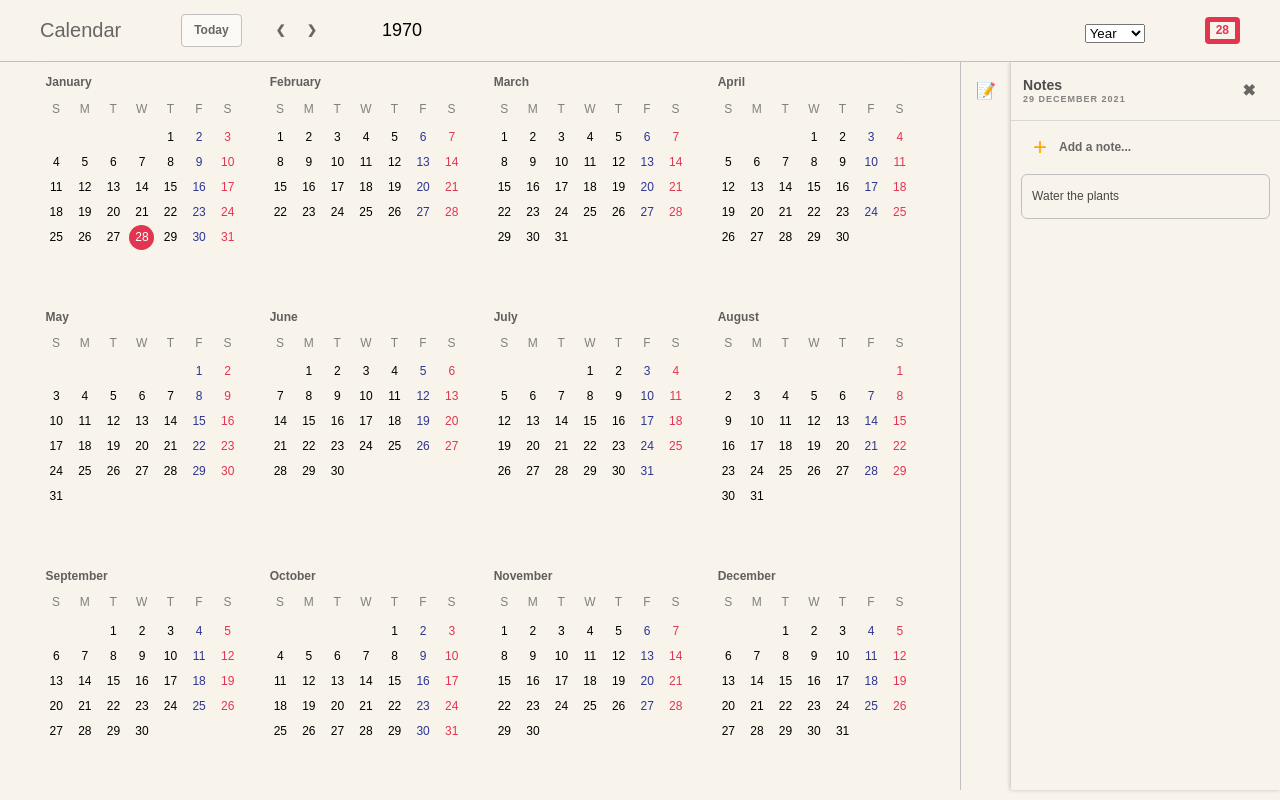
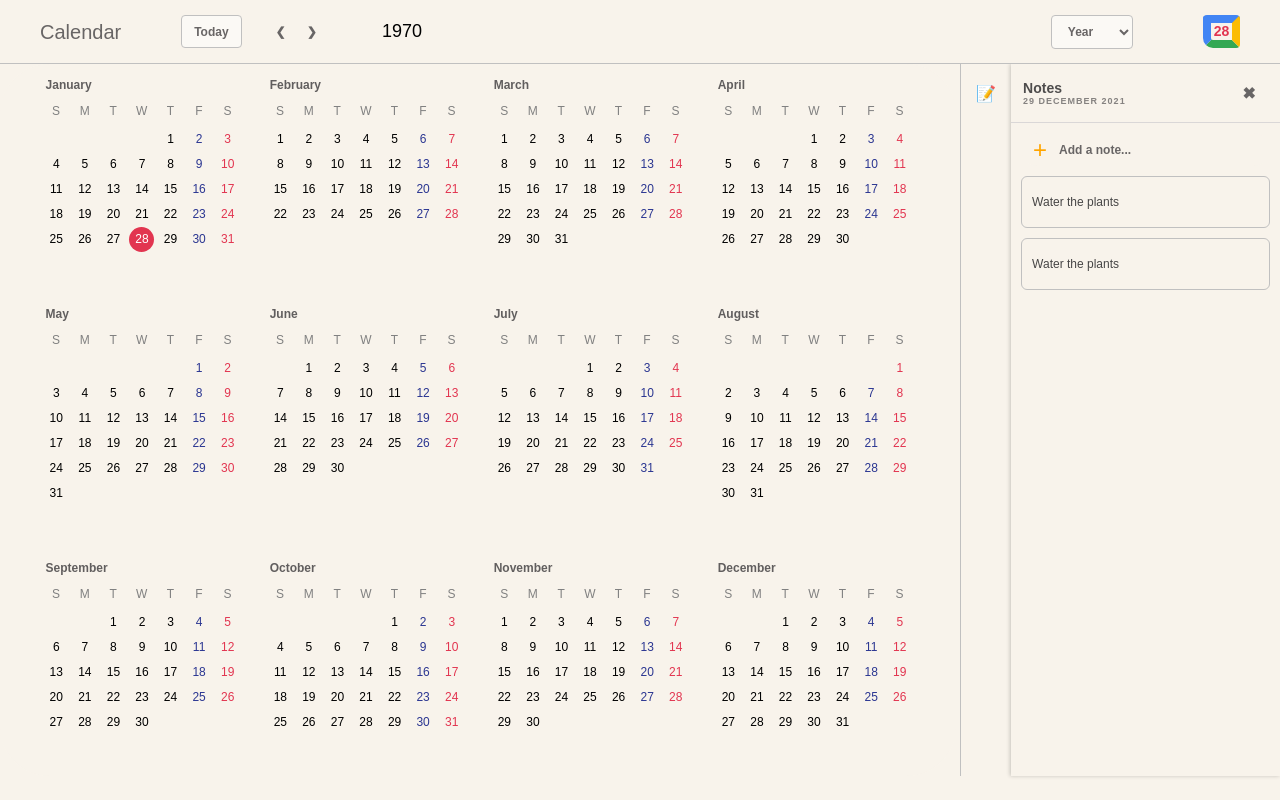
Before and after one commit to mikaeileghbal/calendar-planner, a website built with webpack: page index.html in a window 1280 px wide. Built offline with nearby package versions, Linux system fonts and the light colour scheme.

Commit message:
Style select and modify layout styles
See: #34

```diff
--- a/css/calendar.scss
+++ b/css/calendar.scss
@@ -14,12 +14,12 @@
 
 /* hide scrollbar */
 ::-webkit-scrollbar {
-  width: 0.35em;
+  width: 0.4em;
 }
 
 /* change scrollbar thumb color */
 ::-webkit-scrollbar-thumb {
-  background-color: gray;
+  background-color: silver;
   border-radius: 4px;
 }
 
@@ -32,21 +32,25 @@ body {
 
 section {
   width: 100%;
+  margin: 0;
   //background-color: aqua;
-  padding: 0;
+  padding: 0em;
   display: flex;
 }
 .calendar {
   width: 100%;
   background: $creame;
-  margin: 0em auto;
-
+  margin: 0;
   //box-shadow: rgb(160,160,160) 1px 1px 15px;
   text-align: center;
-  display: flex;
-  flex-direction: column;
-  justify-content: center;
-  align-items: center;
+  // display: flex;
+  // flex-direction: column;
+  // justify-content: center;
+  // align-items: center;
+
+  &:hover ::-webkit-scrollbar-thumb {
+    background-color: darken($color: silver, $amount: 10);
+  }
 }
 
 .year-header {
@@ -92,11 +96,17 @@ section {
     background-color: $red;
   }
   .today {
-    border: 5px solid $red;
-    font-size: 0.6em;
+    border: 8px solid $red;
+    border-top-color: rgb(66, 133, 244);
+    border-left-color: rgb(66, 133, 244);
+    border-right-color: rgb(251, 188, 4);
+    border-bottom-color: rgb(52, 168, 83);
+    border-radius: 4px;
+    border-bottom-left-radius: 10px;
+    font-size: 14px;
     font-weight: 600;
-    padding: 0.1em 0.5em;
-    border-radius: 4px;
+    padding: 0em 0.2em;
+
     position: relative;
     text-align: center;
     margin-left: 5em;
@@ -111,7 +121,7 @@ section {
 
 .year-container {
   width: 100%;
-  height: 91vh;
+  height: 89vh;
   overflow: auto;
   display: grid;
   grid-template-columns: repeat(auto-fit, minmax(200px, 1fr));
@@ -488,6 +498,9 @@ input[type="text"] {
 /* Side Menu Styles */
 //===================
 .side-menu {
+  //display: none;
+  height: 89vh;
+
   padding: 0.5em 0.3em;
   background-color: $creame;
   border-left: 1px solid silver;
@@ -498,6 +511,7 @@ input[type="text"] {
 //=====================
 .side-panel {
   //position: absolute;
+  height: 89vh;
   display: none;
   width: 360px;
   background-color: $creame;
@@ -532,6 +546,8 @@ input[type="text"] {
 .side-panel__body {
   background-color: $creame;
   padding: 0.5em;
+  height: 500px;
+  overflow: auto;
   display: flex;
   flex-direction: column;
 
@@ -553,6 +569,7 @@ input[type="text"] {
   //background-color: aqua;
   padding: 0em 0;
   margin: 0;
+  width: 100%;
 }
 
 .todo__empty {
@@ -571,7 +588,7 @@ input[type="text"] {
   align-items: center;
 
   &:hover {
-    box-shadow: 0 1px 3px rgba(0, 0, 0, 0.3);
+    box-shadow: 0 1px 3px 0px rgba(0, 0, 0, 0.3);
   }
 }
 
@@ -629,12 +646,12 @@ input[type="text"] {
   border: none;
   padding: 0.25em 0.5em;
   margin: 0;
-  margin-left: 0.5em;
-
+  width: 30px;
+  height: 30px;
   visibility: hidden;
-  //background-color: red;
-
-  cursor: pointer;
+  background-color: $creame;
+  color: black;
+  border-radius: 50%;
 
   i {
     font-size: 1.2em;
@@ -644,3 +661,24 @@ input[type="text"] {
 .todo__row:hover .btnDeleteItem {
   visibility: visible;
 }
+
+select {
+  border: 1px solid silver;
+  padding: 0.7em 1em;
+  font-size: 12px;
+  font-weight: 600;
+  background-color: rgba(255, 255, 255, 0.5);
+  color: $gray;
+  border-radius: 4px;
+  outline: none;
+  transition: background-color 0.125s;
+  cursor: pointer;
+
+  &:hover {
+    background-color: rgb(221, 216, 216);
+  }
+
+  &:active {
+    background-color: rgb(190, 188, 188);
+  }
+}
--- a/index.html
+++ b/index.html
@@ -23,7 +23,7 @@
             <span class='current-year'></span>
             <span class='time'></span>
             <span class="view">
-                <select name="view" id="view">
+                <select name="view" id="view" >
                 <option value="Month">Month</option>
                 <option value="Year" selected>Year</option>
             </select>
@@ -58,7 +58,15 @@
                         <label class="todo__label">Water
                             the
                             plants</label>
-                            <button class="btnDeleteItem">
+                            <button class="button btnDeleteItem">
+                                <i class="fa fa-trash"></i>
+                            </button>
+                    </div>
+                    <div class="todo__row">
+                        <label class="todo__label">Water
+                            the
+                            plants</label>
+                            <button class="button btnDeleteItem">
                                 <i class="fa fa-trash"></i>
                             </button>
                     </div>
--- a/webpack.config.js
+++ b/webpack.config.js
@@ -6,7 +6,7 @@ module.exports = {
   entry: "./src/index.js",
   output: {
     filename: "application.js",
-    path: path.resolve(__dirname, "build"),
+    path: path.resolve(__dirname, "code"),
   },
   module: {
     rules: [
```
Also changed, not shown: css/calendar.css, css/monthview.css, 2 other files.
